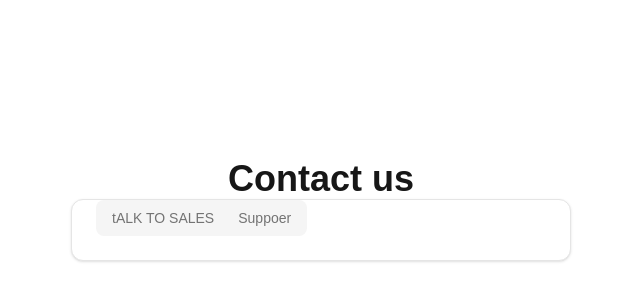
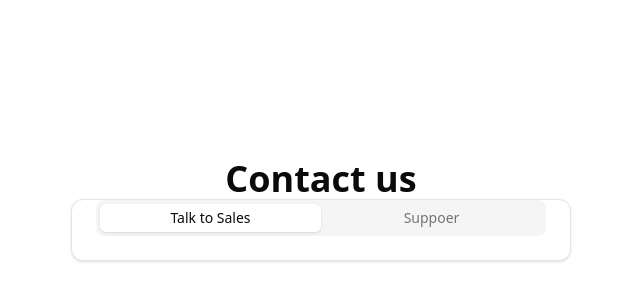
Before and after one commit to Martin2251/formbetterway, a Next.js app: page / in a window 1280 px wide. Shown: the part 190-490 px from the top of the page, without its empty margins (319-959 px from the left). Built offline with nearby package versions, Linux system fonts and the light colour scheme.

Commit message:
globals css

```diff
--- a/app/globals.css
+++ b/app/globals.css
@@ -2,29 +2,13 @@
 @tailwind components;
 @tailwind utilities;
 
-:root {
-  --background: #ffffff;
-  --foreground: #171717;
-}
 
-@media (prefers-color-scheme: dark) {
-  :root {
-    --background: #0a0a0a;
-    --foreground: #ededed;
-  }
-}
 
-body {
-  color: var(--foreground);
-  background: var(--background);
-  font-family: Arial, Helvetica, sans-serif;
-}
 
-@layer utilities {
-  .text-balance {
-    text-wrap: balance;
-  }
-}
+
+
+
+
 
 @layer base {
   :root {
--- a/app/page.tsx
+++ b/app/page.tsx
@@ -7,11 +7,11 @@
     <section className="min-h-screen w-screen flex flex-col items-center justify-center px-5">
      <h1 className="text-4xl font-bold">Contact us</h1>
      <Card className="max-w-[500px] w-full">
-      <Tabs>
+      <Tabs defaultValue="sales">
         <CardContent>
-          <TabsList>
+          <TabsList className="grid grid-cols-2">
             <TabsTrigger value="sales">
-              tALK TO SALES
+             Talk to Sales
             </TabsTrigger>
             <TabsTrigger value="support">
               Suppoer
```
